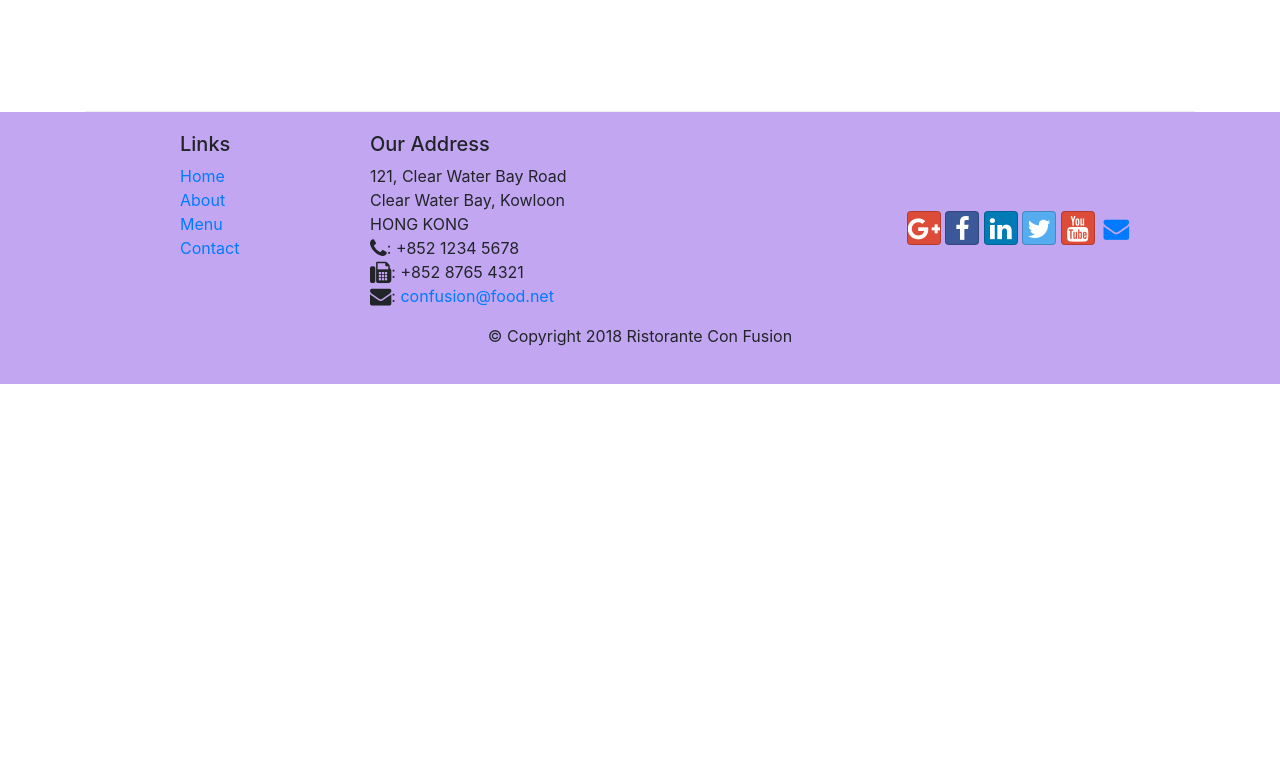
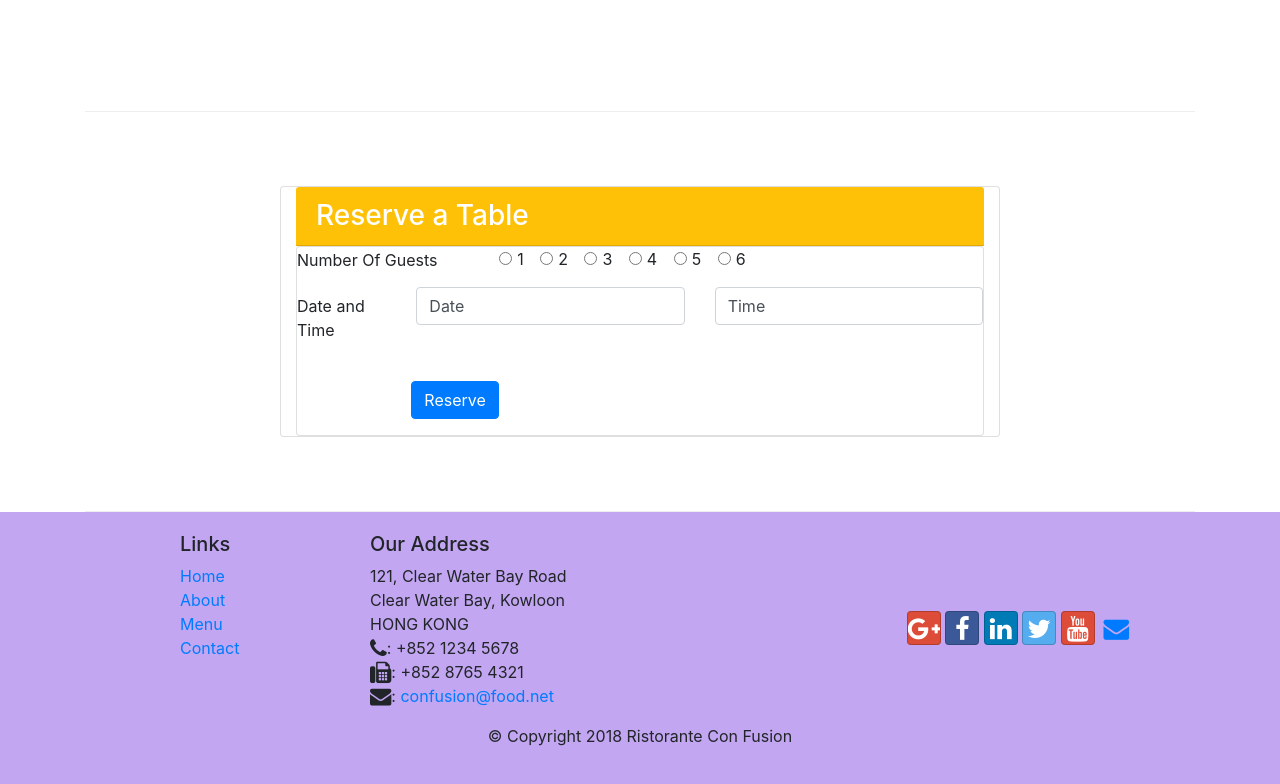
Before and after one commit to bajpayeeritik/bootstrap4, a website: page index.html in a window 1280 px wide. Shown: the part 1422-2206 px from the top of the page. Before the commit the page ends 1806 px from the top, so only its background shows below. Drawn offline with nearby package versions, Linux system fonts and the light colour scheme.

Commit message:
post 2nd Assignment and used Tabs

```diff
--- a/index.html
+++ b/index.html
@@ -52,6 +52,15 @@
                     <img src="img/logo.png" class="img-fluid">
 
                 </div>
+                <div class="row row-header">
+
+                    <div class="col-12 col-sm offset-1">
+                        <h2><span class="badge badge-warning"><a href="#reserve" style="color: black;font: 1em sans-serif;">Reserve Table</a></span></h2>
+
+                    </div>
+                </div>
+
+
             </div>
         </div>
     </header>
@@ -83,7 +92,7 @@
                 <div class="media row">
 
                     <div class="media-body">
-                <h2>Weekend Grand Buffet</h2>
+                <h2>Weekend Grand Buffet<span class="badge badge-danger"><strong>NEW</strong></span></h2>
                 <p>Featuring mouthwatering combinations with a choice of five different salads, six enticing appetizers,
                     six main entrees and five choicest desserts. Free flowing bubbly and soft drinks. All for just $19.99 per person </p>
                     </div>
@@ -108,6 +117,58 @@
                     </div>
                     </div>
 
+            </div>
+        </div>
+        <div class="row row-content align-items-center">
+            <div class="col-sm">
+                <div class="card col-sm-8 offset-md-2 " >
+                    <h3 class="card-header bg-warning text-white " id="reserve">Reserve a Table</h3>
+                    <div class="card body">
+                        <dl>
+                       <div cass=col-sm-2>Number Of Guests
+                       <div class="form-check form-check-inline offset-1">
+                        <input class="form-check-input" type="radio" name="inlineRadioOptions" id="inlineRadio1" value="option1">
+                        <label class="form-check-label" for="inlineRadio1">1</label>
+                       </div>
+                        <div class="form-check form-check-inline">
+                        <input class="form-check-input" type="radio" name="inlineRadioOptions" id="inlineRadio2" value="option2">
+                        <label class="form-check-label" for="inlineRadio2">2</label>
+                        </div>
+                      <div class="form-check form-check-inline">
+                        <input class="form-check-input" type="radio" name="inlineRadioOptions" id="inlineRadio3" value="option3">
+                        <label class="form-check-label" for="inlineRadio3">3</label>
+                      </div>
+                      <div class="form-check form-check-inline">
+                        <input class="form-check-input" type="radio" name="inlineRadioOptions" id="inlineRadio3" value="option3">
+                        <label class="form-check-label" for="inlineRadio3">4</label>
+                      </div>
+                      <div class="form-check form-check-inline">
+                        <input class="form-check-input" type="radio" name="inlineRadioOptions" id="inlineRadio3" value="option3">
+                        <label class="form-check-label" for="inlineRadio3">5</label>
+                      </div>
+                      <div class="form-check form-check-inline">
+                        <input class="form-check-input" type="radio" name="inlineRadioOptions" id="inlineRadio3" value="option3">
+                        <label class="form-check-label" for="inlineRadio3">6</label>
+                      </div>
+                    </div>
+                    </dl>
+                    <dl>
+                        <div class="form-group row">
+                            <label for="staticEmail" class="col-sm-2 col-form-label">Date and Time</label>
+                            <div class="col-sm-5">
+                              <input type="text"  class="form-control" id="staticEmail" value="Date">
+                            </div>
+                            <div class="col-sm-5">
+                                <input type="text"  class="form-control" id="staticEmail" value="Time">
+                              </div>
+                          </div>
+                    </dl>
+                    <dl>
+                        <button type="button" class="btn btn-primary offset-2">Reserve</button>
+                    </dl>
+                    </div>
+                    </div>
+                </div>
             </div>
         </div>
     </div>
```
Also changed, not shown: aboutus.html (+36 -11 lines), contactus.html (+4 -2 lines).
